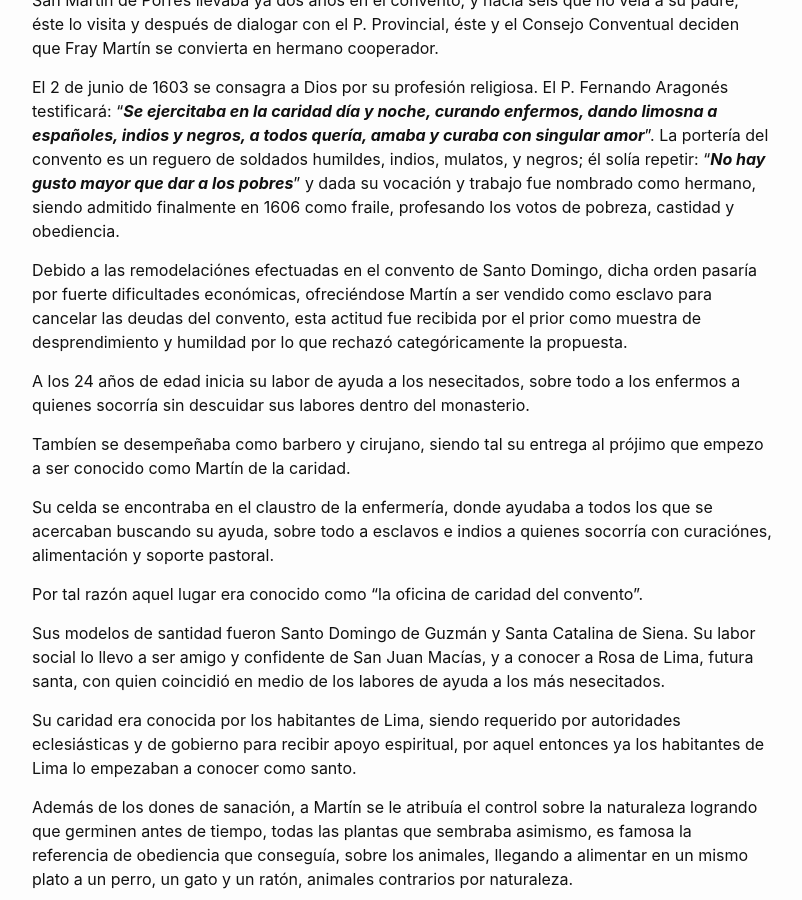
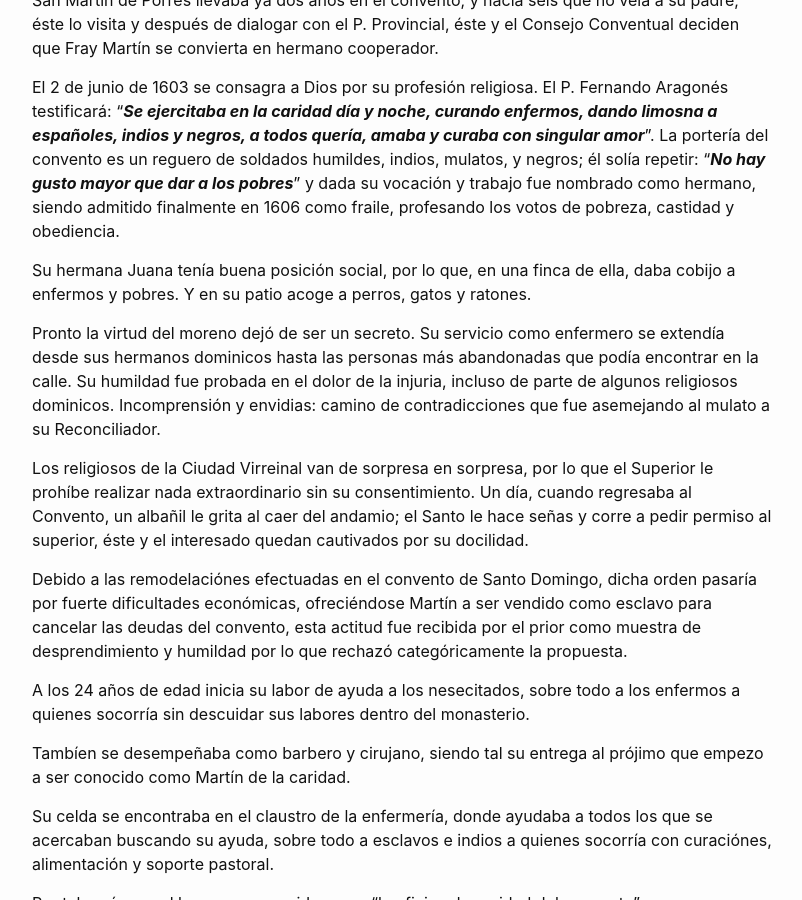
Before and after one commit to dylanmeca/dylanmeca.github.io, a Jekyll site: the page built from _posts/2021-08-10-La-vida-de-San-Martin-de-Porres.md, in a window 1280 px wide and 900 px high, scrolled down 1531 px. Shown: the whole window, without its empty margins (238-1040 px from the left). Built offline with Jekyll 4.4.1, drawn with Linux system fonts in a browser that asks for light colours; a script that is not in the unit is left out; comment, search, counter and statistics services are not loaded.

Commit message:
Update 2021-08-10-La-vida-de-San-Martin-de-Porres.md

```diff
--- a/_posts/2021-08-10-La-vida-de-San-Martin-de-Porres.md
+++ b/_posts/2021-08-10-La-vida-de-San-Martin-de-Porres.md
@@ -51,6 +51,12 @@ San Martín de Porres llevaba ya dos años en el convento, y hacía seis que no
 
 El 2 de junio de 1603 se consagra a Dios por su profesión religiosa. El P. Fernando Aragonés testificará: "***Se ejercitaba en la caridad día y noche, curando enfermos, dando limosna a españoles, indios y negros, a todos quería, amaba y curaba con singular amor***". La portería del convento es un reguero de soldados humildes, indios, mulatos, y negros; él solía repetir: "***No hay gusto mayor que dar a los pobres***" y dada su vocación y trabajo fue nombrado como hermano, siendo admitido finalmente en 1606 como fraile, profesando los votos de pobreza, castidad y obediencia.
 
+Su hermana Juana tenía buena posición social, por lo que, en una finca de ella, daba cobijo a enfermos y pobres. Y en su patio acoge a perros, gatos y ratones.
+
+Pronto la virtud del moreno dejó de ser un secreto. Su servicio como enfermero se extendía desde sus hermanos dominicos hasta las personas más abandonadas que podía encontrar en la calle. Su humildad fue probada en el dolor de la injuria, incluso de parte de algunos religiosos dominicos. Incomprensión y envidias: camino de contradicciones que fue asemejando al mulato a su Reconciliador.
+
+Los religiosos de la Ciudad Virreinal van de sorpresa en sorpresa, por lo que el Superior le prohíbe realizar nada extraordinario sin su consentimiento. Un día, cuando regresaba al Convento, un albañil le grita al caer del andamio; el Santo le hace señas y corre a pedir permiso al superior, éste y el interesado quedan cautivados por su docilidad.
+
 Debido a las remodelaciónes efectuadas en el convento de Santo Domingo, dicha orden pasaría por fuerte dificultades económicas, ofreciéndose Martín a ser vendido como esclavo para cancelar las deudas del convento, esta actitud fue recibida por el prior como muestra de desprendimiento y humildad por lo que rechazó categóricamente la propuesta.
 
 A los 24 años de edad inicia su labor de ayuda a los nesecitados, sobre todo a los enfermos a quienes socorría sin descuidar sus labores dentro del monasterio.
```
